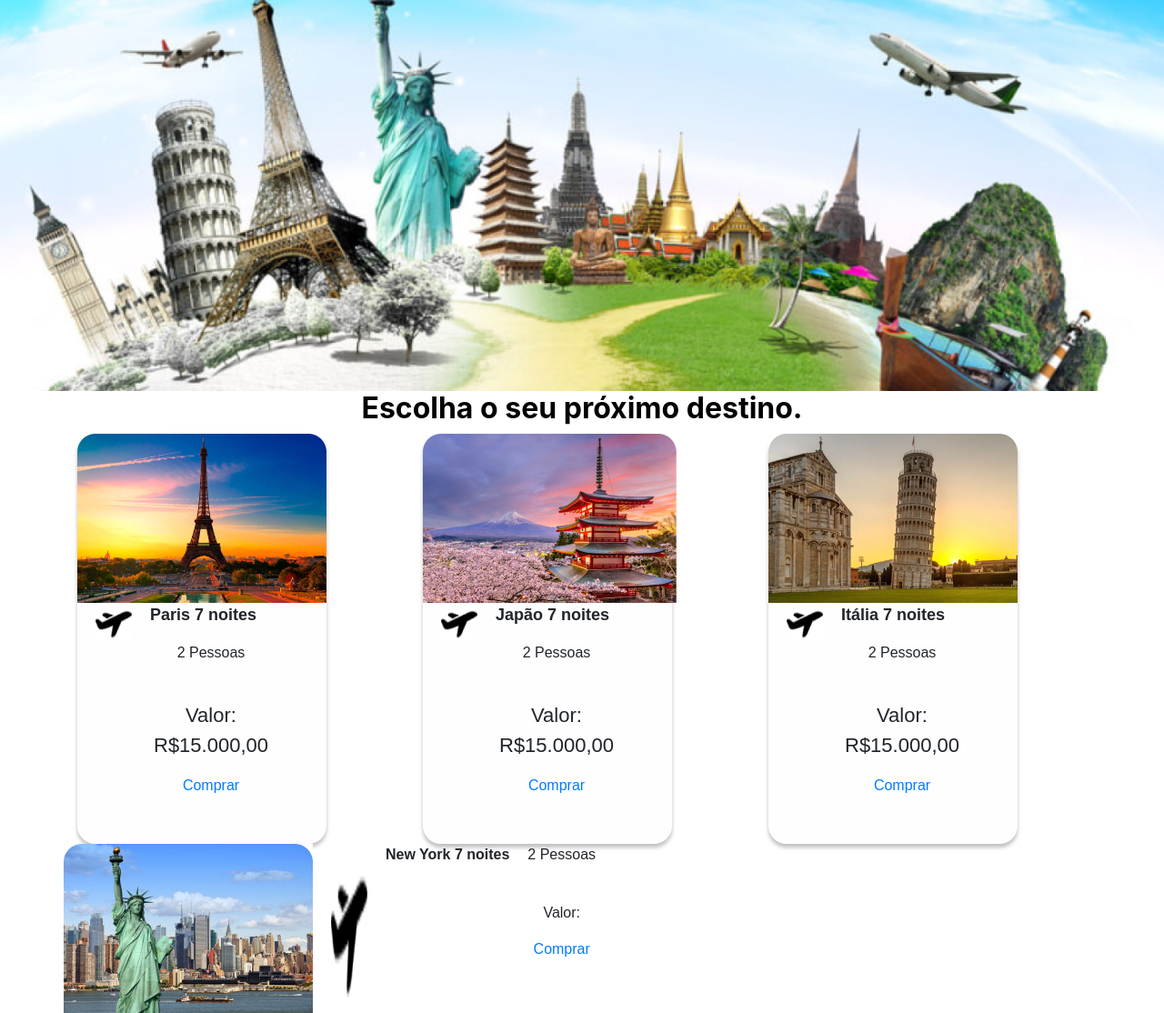
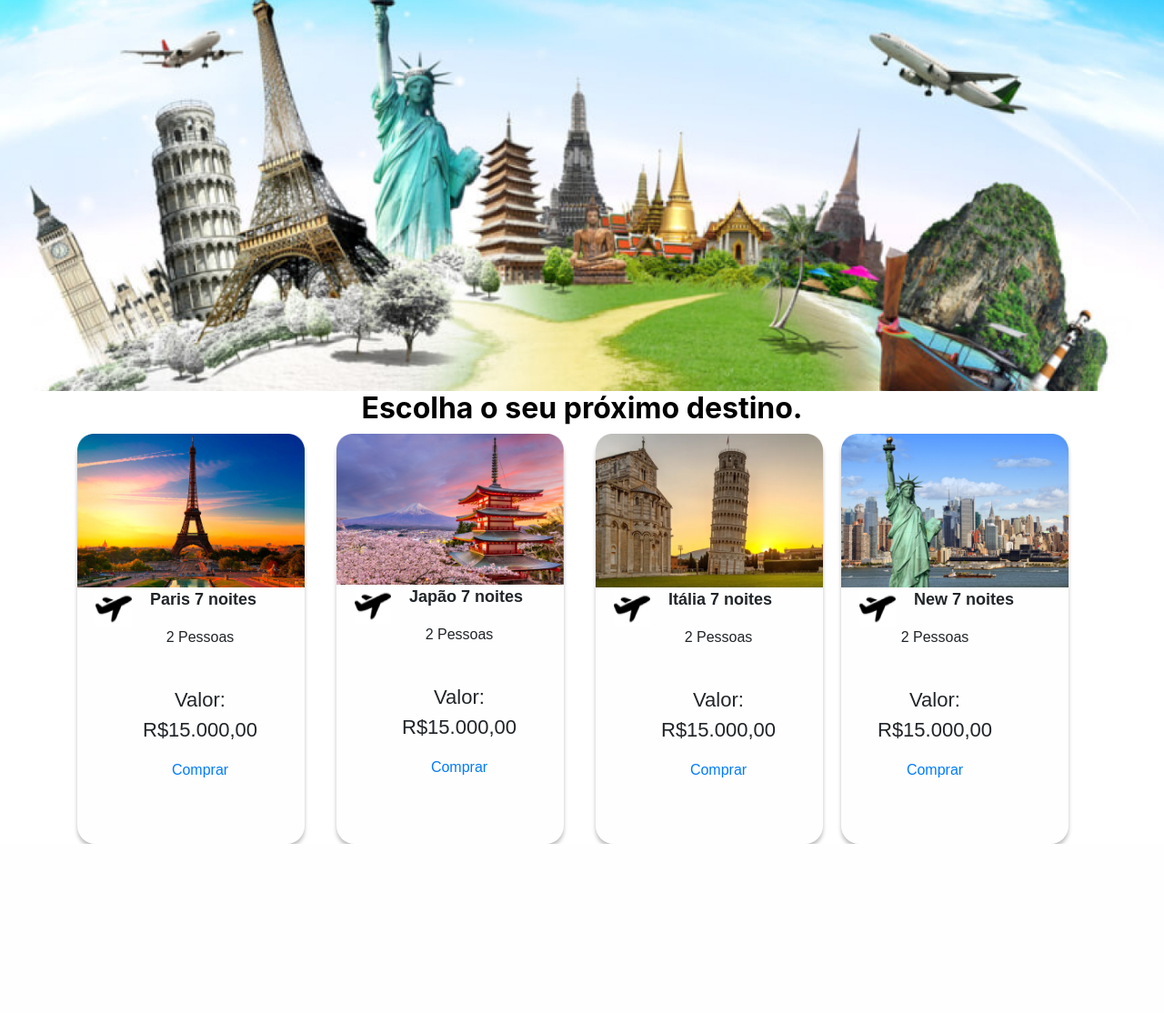
Before and after one commit to BrunoNascimentoBarbosa/ViagensPacotesWeb, a PHP site: page / in a window 1280 px wide. Shown: the part 57-1171 px from the top of the page at 91% size. After the commit the page ends 985 px from the top, so only its background shows below. Run offline with PHP 8.4, Linux system fonts and the light colour scheme.

Commit message:
Correção do quarto card -NY
Efetuadas mudanças no código em reunião - acerto do card NY e acerto de outros erros

```diff
--- a/index.html
+++ b/index.html
@@ -52,7 +52,7 @@ Curso Análise e Desenvolvimento de Sistemas -->
 
                         <div class="box-pacote">
 
-                             <img src="img/paris.jpg">
+                             <img class="img" src="img/paris.jpg">
 
                              <div class="row titulo-pacote">
                              <img src="img/icons8-avião-50 1.jpg" style="width: 40px;">
@@ -74,7 +74,7 @@ Curso Análise e Desenvolvimento de Sistemas -->
                              <div>
                                 <p class="titulo-pacote">2 Pessoas</p>
                                 <br>
-                                <div id="valor"><p class="titulo-pacote">Valor:<br><R1>R$15.000,00</R1></p>
+                                <div id="valor"><p class="titulo-pacote">Valor:<br>R$15.000,00</p>
                                 </div>
                                 <p class="titulo-pacote"><a href="#"> Comprar</a></p>
                               </div>
@@ -86,7 +86,7 @@ Curso Análise e Desenvolvimento de Sistemas -->
                         <div class="col-sm">
                           <div class="box-pacote">
 
-                            <img src="img/Japan-2107x1406 1.png">
+                            <img class="img" src="img/Japan-2107x1406 1.png">
 
                             <div class="row titulo-pacote">
                             <img src="img/icons8-avião-50 1.jpg" style="width: 40px;">
@@ -108,7 +108,7 @@ Curso Análise e Desenvolvimento de Sistemas -->
                             <div>
                                <p class="titulo-pacote">2 Pessoas</p>
                                <br>
-                               <div id="valor"><p class="titulo-pacote">Valor:<br><R1>R$15.000,00</R1></p>
+                               <div id="valor"><p class="titulo-pacote">Valor:<br>R$15.000,00</p>
                                </div>
                                <p class="titulo-pacote"><a href="#"> Comprar</a></p>
                             </div>
@@ -121,7 +121,7 @@ Curso Análise e Desenvolvimento de Sistemas -->
 
                             <div class="box-pacote">
 
-                              <img src="img/torre-de-pisa.jpg">
+                              <img class="img" src="img/torre-de-pisa.jpg">
                               <div class="row titulo-pacote">
                               <img src="img/icons8-avião-50 1.jpg" style="width: 40px;">
 
@@ -133,60 +133,70 @@ Curso Análise e Desenvolvimento de Sistemas -->
                                    font-size: 22px;
                                  }
                                </style>
-                               <body>
+
                                  <div id="italia">
                                    <p class="titulo-pacote"><b>Itália 7 noites</b></p>
                                  </div>
-                               </body>
+
                                 </div>
                                <div>
                                   <p class="titulo-pacote">2 Pessoas</p>
                                   <br>
-                                  <div id="valor"><p class="titulo-pacote">Valor:<br><R1>R$15.000,00</R1></p>
+                                  <div id="valor"><p class="titulo-pacote">Valor:<br>R$15.000,00</p>
                                   </div>
                                   <p class="titulo-pacote"><a href="#"> Comprar</a></p>
                                 </div>
 
                             </div>
                          </div>
-
                          <div class="col-sm">
                           <div class="row">
 
-                                <img src="img/nova-york.jpg">
-
+                            <div class="box-pacote">
+                              <img class="img" src="img/nova-york.jpg">
                                 <div class="row titulo-pacote">
                                   <img src="img/icons8-avião-50 1.jpg" style="width: 40px;">
 
                                     <style>
-                                     #New York p { font-size: 22px;
+                                    #NewYork p {
+                                      font-size: 18px;
                                       }
+                                    #valor p {
+                                      font-size: 22px;
+                                      }
+                                    </style>
 
-                                 </style>
-                                 <div id= "New York">
-                                     <p class= "titulo-pacote"><b>New York 7 noites</b></p>
+                                      <div id= "NewYork">
+                                        <p class= "titulo-pacote"><b>New 7 noites</b></p>
                                       </div>
 
                                         <div>
-                                     <p class= "titulo-pacote">2 Pessoas</p>
+                                          <p class="titulo-pacote">2 Pessoas</p>
                                           <br>
-                                     <div id="Valor"><p class="titulo-pacote">Valor:<br><R1. R$15.000,00</R1></p>
-                                     </div>
-                                     <p class="titulo-pacote"><a href= "#"> Comprar</p>
-
-
-
-                            </div>
+                                          <div id="valor">
+                                            <p class="titulo-pacote">Valor:<br>R$15.000,00</p>
                                           </div>
 
-                        </div>
-
+                                          <p class="titulo-pacote"><a href= "#"> Comprar</p>
                                         </div>
 
 
 
 
-                </div>
+
+
+
+
+
+
+
+
+
+
+
+
+
+
 
 
                 <script src="bootstrap-4.6.2-dist/js/bootstrap.min.js"></script>
--- a/style/style.css
+++ b/style/style.css
@@ -8,7 +8,7 @@
 
 
 .box-pacote {
-    width: 274px;
+    width: 250px;
     height: 451px;
     flex-shrink: 0;
     border-radius: 20px;
@@ -29,3 +29,6 @@
     font-weight:bold;
 
 }
+.img{
+    width: 250px;
+}
```
Lines whose indentation alone changed are shown as unchanged.
